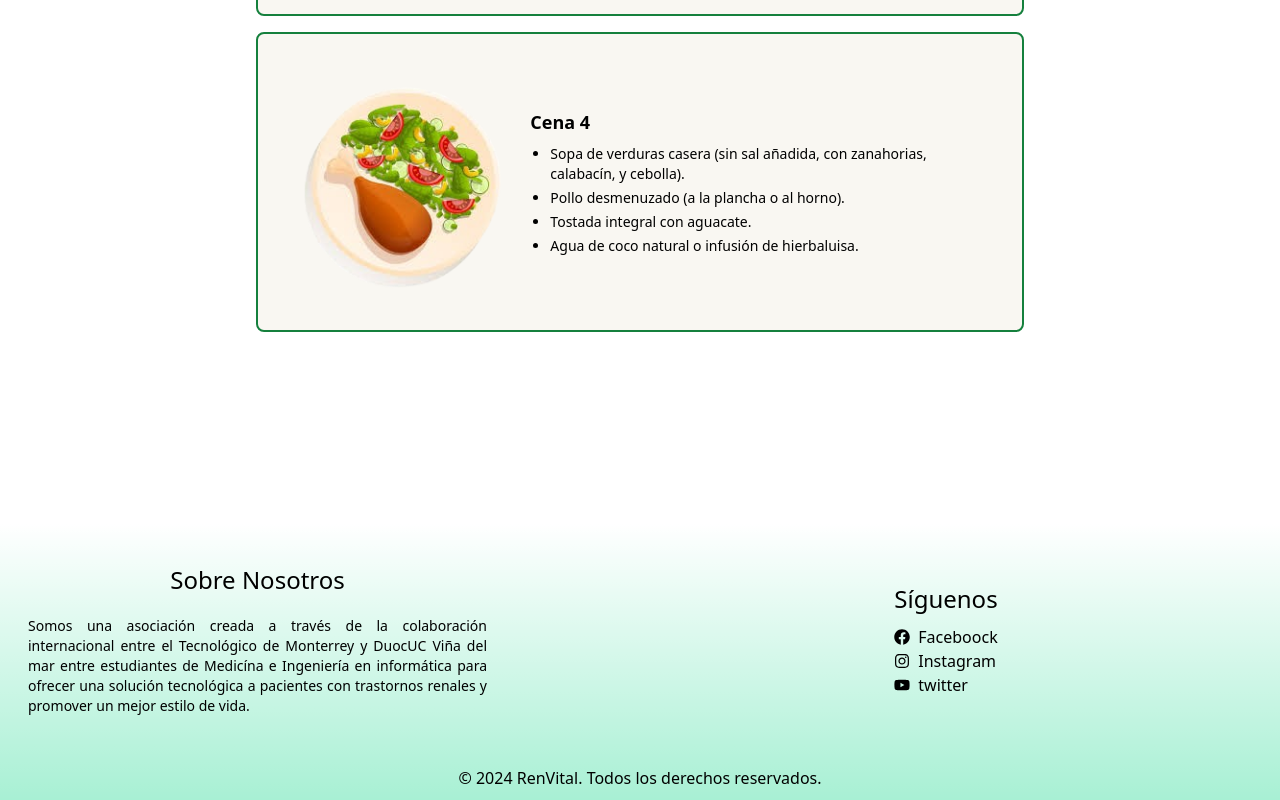
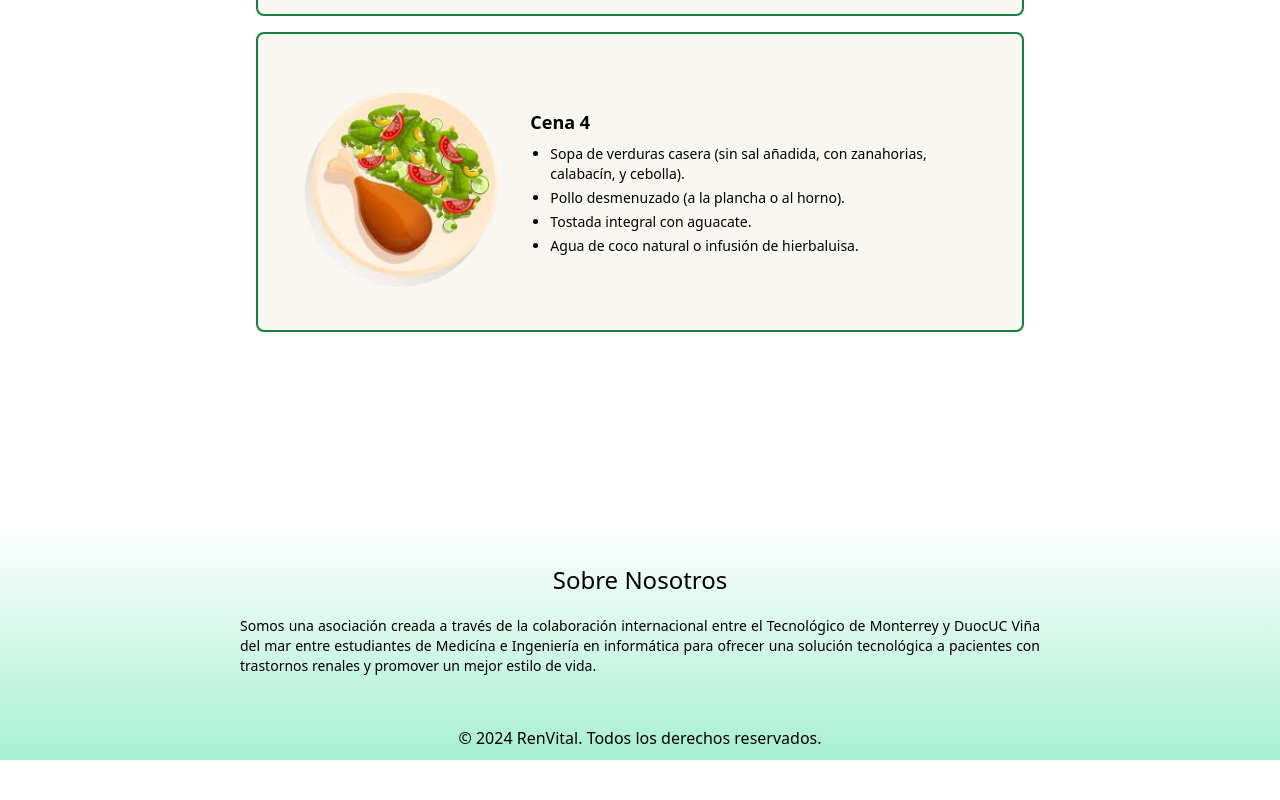
Before and after one commit to Reaien/RenVital-Project, a React (Vite) app: page /Cena in a window 1280 px wide. Shown: the part 900-1700 px from the top of the page. After the commit the page ends 1660 px from the top, so only its background shows below. Built offline with nearby package versions, Linux system fonts and the light colour scheme; what tailwindcss-animated would draw is missing.

Commit message:
fixes navbar

```diff
--- a/src/components/CardSection.tsx
+++ b/src/components/CardSection.tsx
@@ -9,7 +9,7 @@ type Props = {};
 function CardSection({}: Props) {
   return (
     <>
-      <section className="lg:flex gap-16 justify-center grid ">
+      <section className="lg:flex  gap-16 justify-center grid ">
         <Link to={"/info"}>
           <Card
             texto2={"Revisa aquí"}
--- a/src/components/Global/Footer.tsx
+++ b/src/components/Global/Footer.tsx
@@ -2,9 +2,9 @@ import { FaInstagram, FaFacebook, FaYoutube } from "react-icons/fa"; // Importa
 
 const Footer = () => {
   return (
-    <footer className="grid-rows-2 px-7 bg-gradient-to-b bg-emerald-300/60 from-white mt-48">
-      <div className="grid md:grid-cols-2 items-center ">
-        <div className="md:w-3/4">
+    <footer className="px-7  bg-gradient-to-b bg-emerald-300/60 from-white mt-48">
+      <div className="flex justify-center items-center ">
+        <div className="md:w-[800px]">
           <p className=" mt-10 mb-5 text-2xl text-center">Sobre Nosotros</p>
 
           <p className=" text-justify text-sm">
@@ -14,32 +14,6 @@ const Footer = () => {
             ofrecer una solución tecnológica a pacientes con trastornos renales
             y promover un mejor estilo de vida.
           </p>
-        </div>
-        <div className="mt-10 p-1 max-md:mt-16 grid justify-center">
-          <p className="mb-[10px] text-2xl">Síguenos</p>
-          <ul>
-            <li>
-              <a
-                className="flex items-center "
-                href="https://www.facebook.com/"
-              >
-                <FaFacebook className="mr-2" /> Faceboock
-              </a>
-            </li>
-            <li>
-              <a
-                href="https://www.instagram.com/"
-                className="flex items-center"
-              >
-                <FaInstagram className="mr-2" /> Instagram
-              </a>
-            </li>
-            <li>
-              <a href="https://twitter.com" className="flex items-center">
-                <FaYoutube className="mr-2" /> twitter
-              </a>
-            </li>
-          </ul>
         </div>
       </div>
 
--- a/src/components/Global/NavBar.tsx
+++ b/src/components/Global/NavBar.tsx
@@ -22,7 +22,7 @@ function NavBar() {
               <span className="text-2xl whitespace-nowrap">RenVital</span>
             </div>
           </Link>
-          <div className=" w-full max-xl:hidden md:w-auto">
+          <div className="  max-md:hidden ">
             <ul className="flex flex-col font-medium p-4 md:p-0 mt-4 border rounded-lg  md:space-x-8 rtl:space-x-reverse md:flex-row md:mt-0 md:border-0 ">
               <li>
                 <Link
@@ -69,14 +69,14 @@ function NavBar() {
           </div>
           <div
             onClick={toggleNavBar}
-            className="flex xl:hidden text-emerald-700 items-center ml-auto mr-10 font-bold text-3xl transition-all duration-6000"
+            className="flex md:hidden text-emerald-700 items-center ml-auto mr-10 font-bold text-3xl transition-all duration-6000"
           >
             {isOpen ? "X" : "="}
           </div>
         </div>
 
         {isOpen && (
-          <div className="animate-fade-down animate-duration-200 xl:hidden flex flex-col backdrop-filter backdrop-blur-lg bg-opacity-30 transition-all duration-1000 bg-slate-400 rounded rounded-b-md text-emerald-700 absolute w-full text-xl gap-10 space-y-5">
+          <div className="animate-fade-down animate-duration-200 md:hidden flex flex-col backdrop-filter backdrop-blur-lg bg-opacity-30 transition-all duration-1000 bg-slate-400 rounded rounded-b-md text-emerald-700 absolute w-full text-xl gap-10 space-y-5">
             <ul className="flex flex-col font-medium p-4 md:p-0 mt-4 rounded-lg  md:space-x-8 rtl:space-x-reverse md:flex-row md:mt-0 md:border-0 text-emerald-700">
               <li>
                 <Link
--- a/src/components/HeroImage.tsx
+++ b/src/components/HeroImage.tsx
@@ -5,8 +5,8 @@ type Props = {};
 function HeroImage({}: Props) {
   return (
     <>
-      <section className="md:h-[600px]  md:flex md:justify-center">
-        <div className="md:text-left text-center  md:text-4xl text-2xl  md:w-5/12 content-center">
+      <section className="xl:h-[600px]  lg:flex md:justify-center">
+        <div className="md:text-left text-center  md:text-4xl text-2xl  xl:w-5/12 content-center">
           <p className="text-emerald-700 font-bold">
             Cuidamos de tu salud renal: Información confiable, planes
             alimenticios y apoyo médico a un clic de distancia.
@@ -19,7 +19,7 @@ function HeroImage({}: Props) {
           </p>
         </div>
 
-        <img className="md:ml-32" src={HeroPhoto} alt="" />
+        <img className="xl:ml-32" src={HeroPhoto} alt="" />
       </section>
     </>
   );
--- a/src/pages/Home.tsx
+++ b/src/pages/Home.tsx
@@ -13,7 +13,7 @@ function Home({}: Props) {
     <>
       <NavBar />
       <HeroImage
-      tamaño={"md:ml-32"}
+        tamaño={"md:ml-32"}
         img={img}
         texto1="Explora recursos actualizados, consejos médicos y herramientas interactivas diseñadas para acompañarte en el manejo de tu salud renal. Estamos aquí para ayudarte a tomar decisiones informadas y mejorar tu calidad de vida."
         Texto2="Cuidamos de tu salud renal: Información confiable, planes alimenticios y apoyo médico a un clic de distancia."
```
